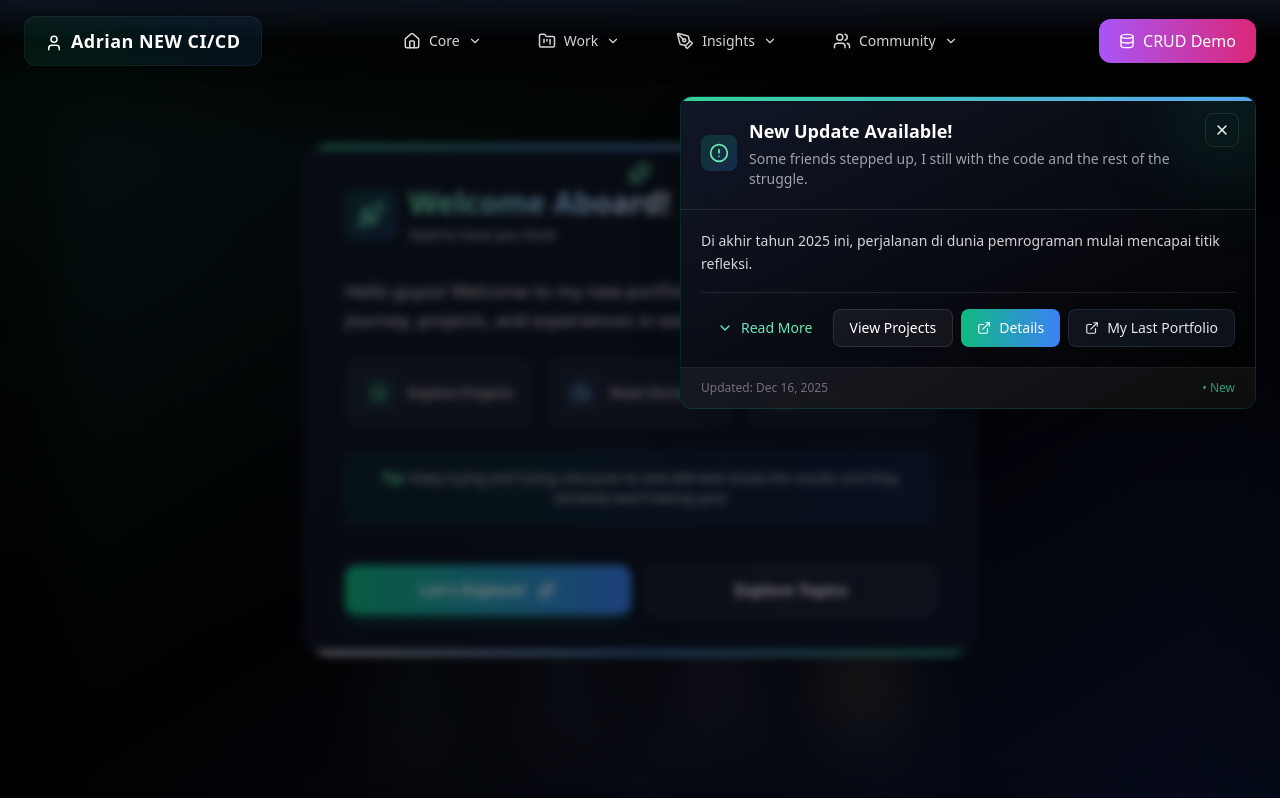
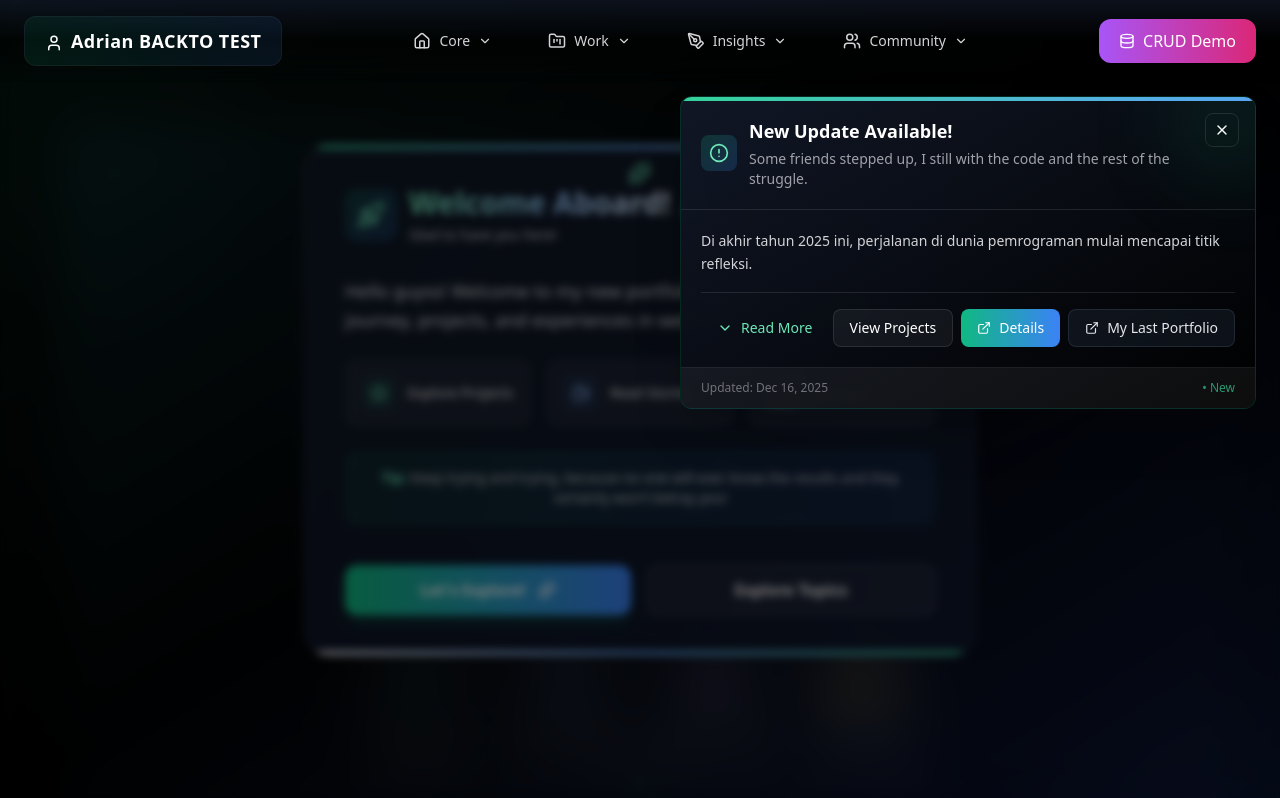
Before and after one commit to AdrianAlfauzan/PORTFOLIO-2025, a Next.js app: page / in a window 1280 px wide. Shown: the top 798 px of the page. Built offline with nearby package versions, Linux system fonts and the light colour scheme.

Commit message:
Test CI/CD deployment

```diff
--- a/components/Navbar.tsx
+++ b/components/Navbar.tsx
@@ -198,7 +198,7 @@ export default function Navbar() {
                 ) : (
                   <>
                     <User size={18} className="inline mr-2 align-middle" />
-                    Adrian NEW CI/CD
+                    Adrian BACKTO TEST
                   </>
                 )}
               </span>
```
